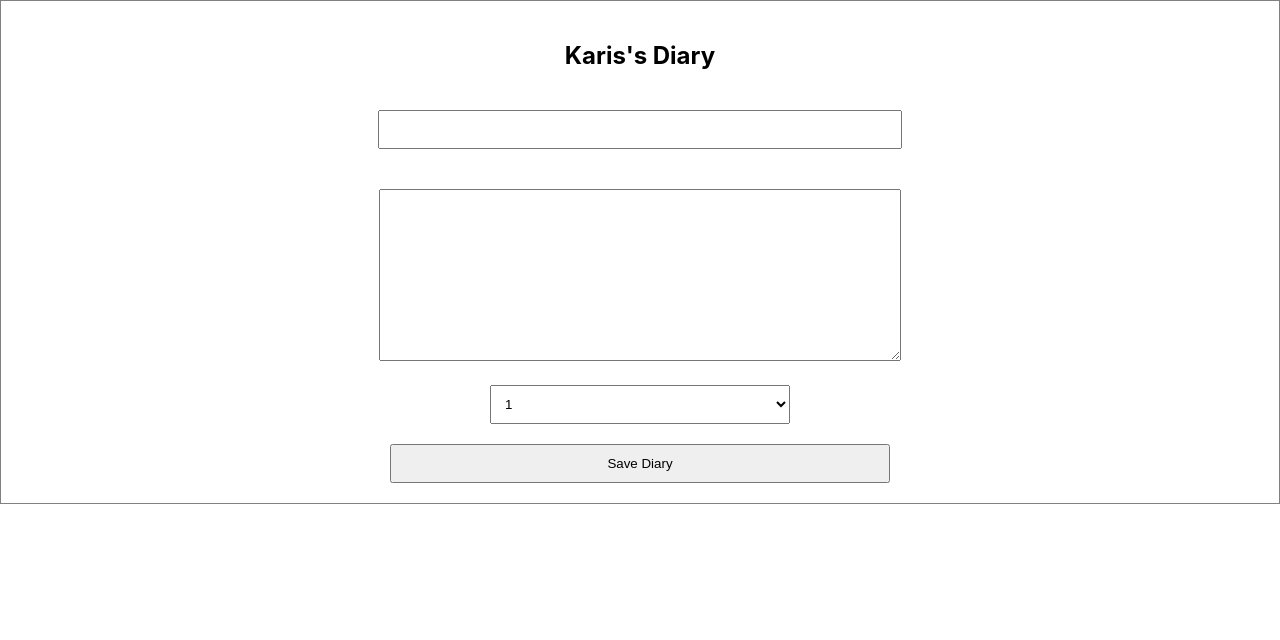
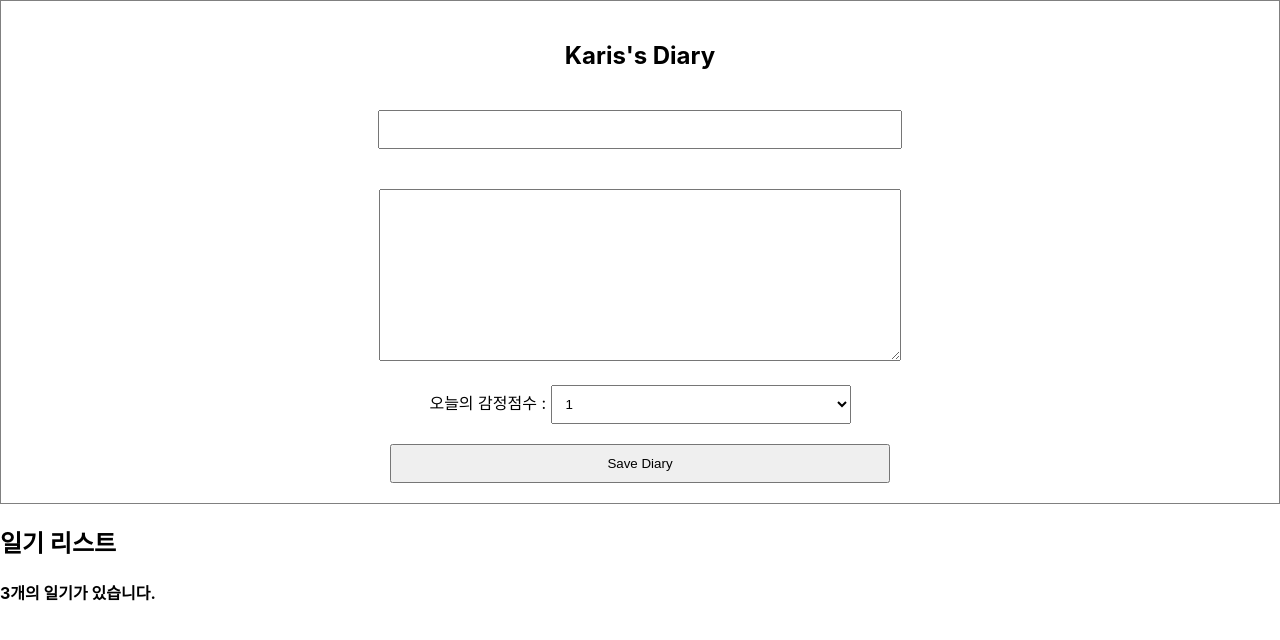
Before and after one commit to KARIS-SOL/BiteReact, a React (Create React App) app: page / in a window 1280 px wide. Shown: the top 640 px of the page. Built offline with nearby package versions, Linux system fonts and the light colour scheme.

Commit message:
일기장리스트

```diff
--- a/src/App.js
+++ b/src/App.js
@@ -1,10 +1,38 @@
 import "./App.css";
 import DiaryEditor from "./DiaryEditor";
+import DiaryList from "./DiaryList";
+
+const dummyList = [
+  {
+    id: 1,
+    author: "Karis",
+    content: "Hello",
+    emotion: 2,
+    created_date: new Date().getTime(),
+  },
+  {
+    id: 2,
+    author: "Tom",
+    content: "I wonder why",
+    emotion: 3,
+    created_date: new Date().getTime(),
+  },
+  {
+    id: 3,
+    author: "Mindi",
+    content: "I my me mine",
+    emotion: 4,
+    created_date: new Date().getTime(),
+  },
+];
+
+//diaryList 를 props 로 전달
 
 function App() {
   return (
     <div className="App">
       <DiaryEditor />
+      <DiaryList diaryList={dummyList} />
     </div>
   );
 }
--- a/src/DiaryEditor.js
+++ b/src/DiaryEditor.js
@@ -1,7 +1,13 @@
-import { useState } from "react";
+import { useRef, useState } from "react";
 
 const DiaryEditor = () => {
   // diaryeditor가 input 을 컨트롤 할 수 있게 만들어줘야함
+
+  // focus 할 부분을 DOM 으로 찾아갈때 !
+  // MutableRefObject -> DOM 요소를 접근할 수 있는 기능
+  const authorInput = useRef();
+  const contentInput = useRef();
+
   const [state, setState] = useState({
     // ...state 라는 spread 연산자가 가지고 있는것들.
     author: "",
@@ -30,7 +36,19 @@ const DiaryEditor = () => {
   };
 
   const handleSubmit = (e) => {
-    console.log(state);
+    if (state.author.length < 1) {
+      //   alert("작성자는 최소 1 글자 이상 입력해주세요");
+      //focus
+      authorInput.current.focus();
+      return; // return 을 써서 함수를 끝내야함, 더이상 출력되지 않도록
+    }
+    if (state.content.length < 5) {
+      //   alert("본문은 최소 5 글자 이상 입력해주세요");
+      //focus
+      contentInput.current.focus();
+
+      return;
+    }
     alert(" Saved!");
   };
   return (
@@ -38,6 +56,7 @@ const DiaryEditor = () => {
       <h2>Karis's Diary</h2>
       <div>
         <input
+          ref={authorInput}
           name="author"
           value={state.author}
           //   onChange={(e) => {
@@ -52,6 +71,7 @@ const DiaryEditor = () => {
       {/* 본문만들기 */}
       <div>
         <textarea
+          ref={contentInput}
           name="content"
           value={state.content}
           //   onChange={(e) => {
@@ -65,6 +85,7 @@ const DiaryEditor = () => {
       </div>
 
       <div>
+        <span> 오늘의 감정점수 : </span>
         <select
           name="emotion"
           value={state.emotion}
--- /dev/null
+++ b/src/DiaryItem.js
@@ -0,0 +1,7 @@
+// DiaryList 의 배열에 배열대신 DiaryItem 을 연결함
+
+const DiaryItem = () => {
+  return <div className="DiaryItem"></div>;
+};
+
+export default DiaryItem;
--- /dev/null
+++ b/src/DiaryList.js
@@ -0,0 +1,36 @@
+import DiaryItem from "./DiaryItem";
+// diaryList 가 props 로 받아서 들어옴 from App.js
+const DiaryList = ({ diaryList }) => {
+  // 정상적으로 prop을 받았는지 확인 console
+  console.log(diaryList);
+  return (
+    <div className="DiaryList">
+      <h2>일기 리스트 </h2>
+      <h4>{diaryList.length}개의 일기가 있습니다. </h4>
+      {/* 배열을 list로 렌더링하기  */}
+      <div>
+        {/* JSX 표현식 사용 */}
+        {diaryList.map(
+          (
+            it // 배열의 하나하나의 요소가 바뀌어서 들어옴 from app Component
+          ) => (
+            <DiaryItem />
+            // <div key={it.id}>
+            //   <div>작성자 : {it.author}</div>
+            //   <div>일기 : {it.content}</div>
+            //   <div>감정 : {it.emotion}</div>
+            //   <div>작성 시간(ms) : {it.created_date}</div>
+            // </div>
+          )
+        )}
+      </div>
+    </div>
+  );
+};
+
+// prop이 undefined 라는 값으로 받을 경우 default 값 정하기
+DiaryList.defaultProps = {
+  diaryList: [],
+};
+
+export default DiaryList;
```
